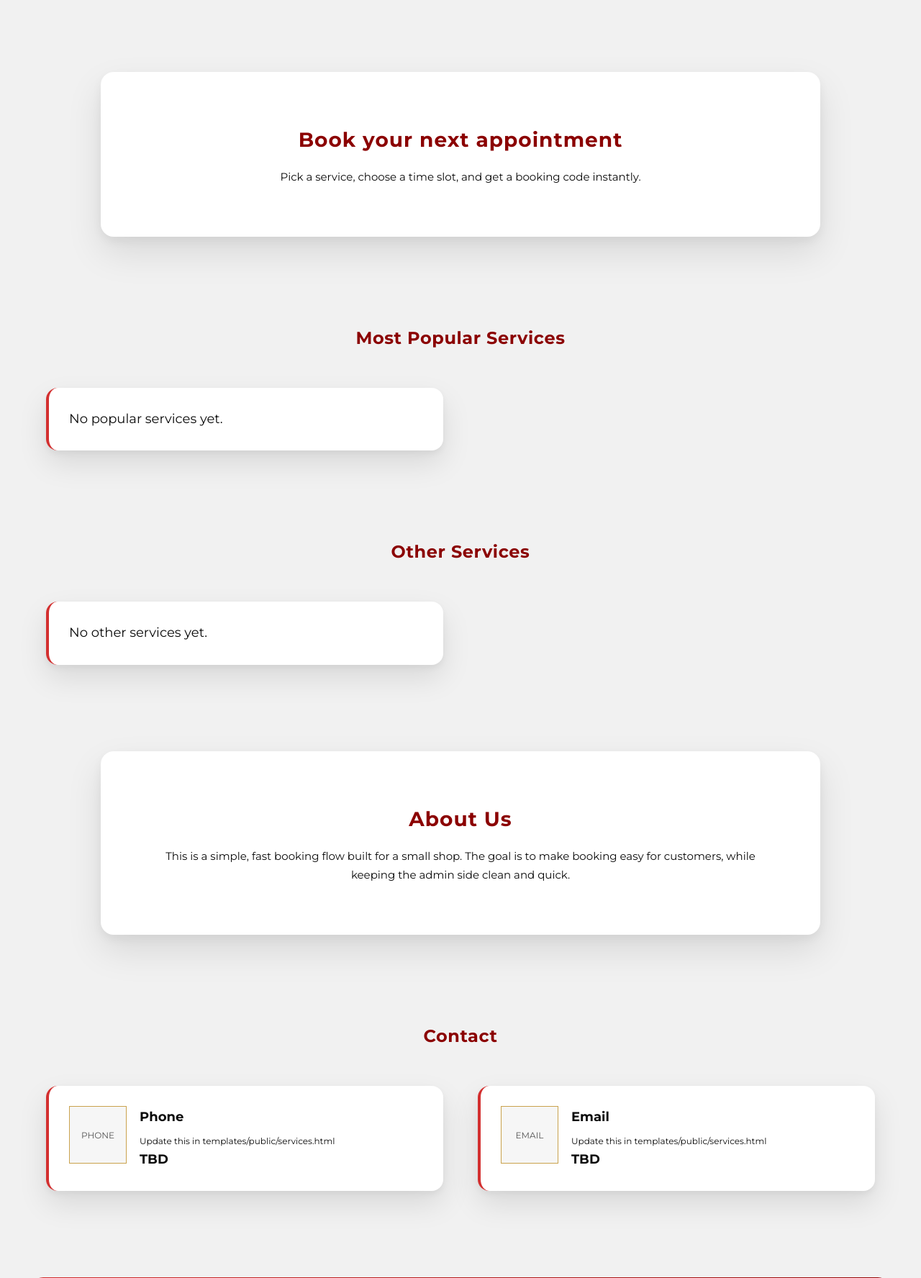
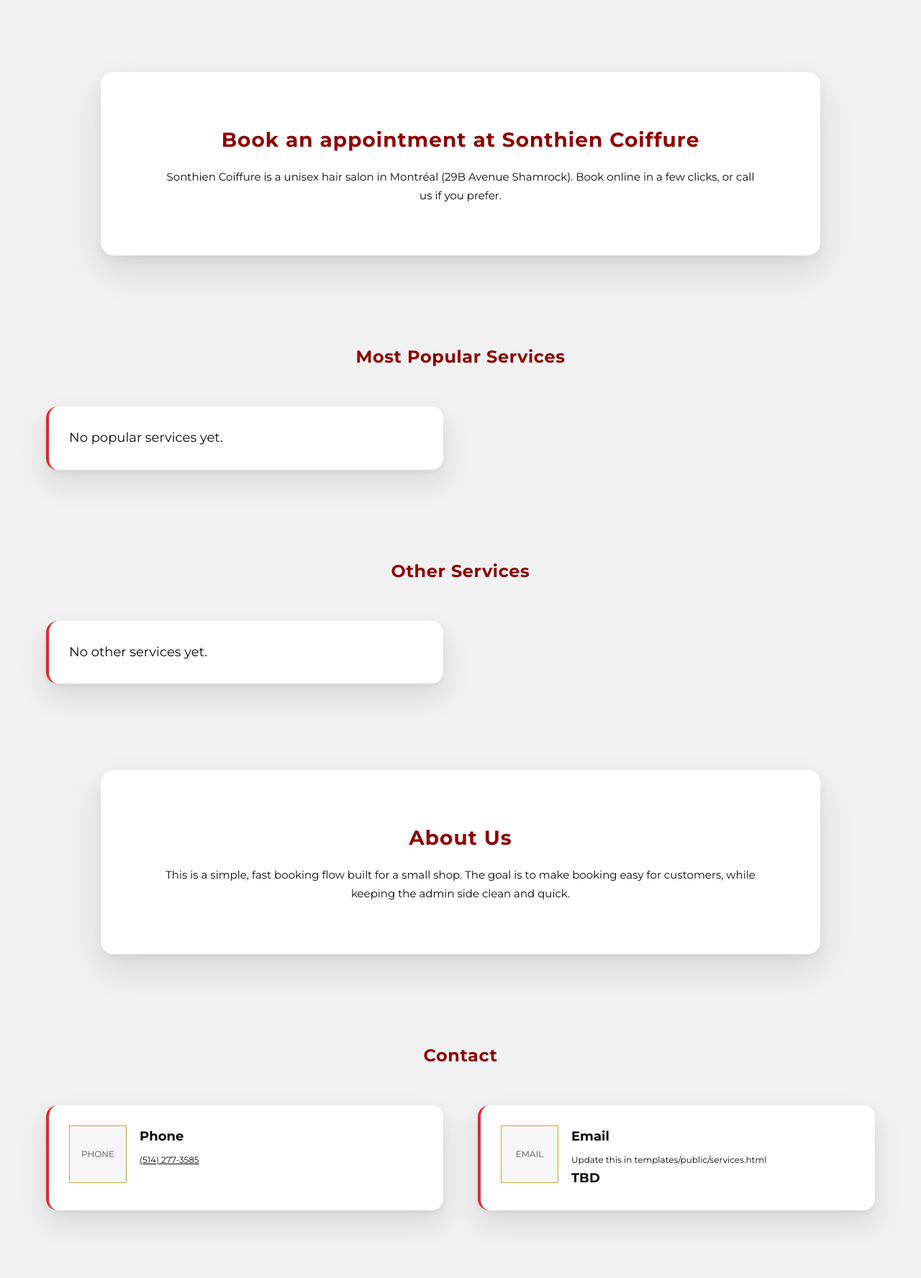
Before and after one commit to RealTimGFM/ScheduleBooker, a Flask app: page /services in a window 1280 px wide. Shown: the part 90-1866 px from the top of the page at 72% size. Run offline with Flask 3, Linux system fonts and the light colour scheme; data that the repository does not hold is empty.

Commit message:
info update

```diff
--- a/schedulebooker/templates/base.html
+++ b/schedulebooker/templates/base.html
@@ -95,21 +95,31 @@
   <footer class="footer" id="footer">
     <div class="footer-container">
       <div>
-        <h4>ScheduleBooker</h4>
-        <p class="footer-copy">Simple booking flow for a small shop.</p>
+        <h4>Sonthien Coiffure</h4>
+        <p class="footer-copy">Unisex hair salon in Montréal.</p>
+        <p class="footer-copy">
+          <a href="tel:+15142773585">(514) 277-3585</a>
+        </p>
+        <p class="footer-copy">29B Avenue Shamrock, Montréal, QC H2S 1A3</p>
       </div>
+
       <div>
         <h4>Links</h4>
         <p class="footer-copy"><a href="{{ url_for('public.services') }}">Services</a></p>
-        <p class="footer-copy"><a href="{{ url_for('public.find_booking_page') }}">Find booking</a></p>
+        <p class="footer-copy"><a href="/about">About</a></p>
+        <p class="footer-copy"><a href="/contact">Contact</a></p>
+        <p class="footer-copy"><a href="{{ url_for('public.find_booking_page') }}">Find / Cancel booking</a></p>
       </div>
+
       <div>
         <h4>Hours</h4>
         <p class="footer-copy">Tuesday–Sunday: 11:00–19:00</p>
         <p class="footer-copy">Closed Monday</p>
+        <p class="footer-copy" style="opacity:.9">Hours may vary—call to confirm.</p>
       </div>
     </div>
   </footer>
+
 
   <script>
     // Theme toggle (persists in localStorage) - icon only
--- a/schedulebooker/templates/public/services.html
+++ b/schedulebooker/templates/public/services.html
@@ -1,5 +1,5 @@
 {% extends "base.html" %}
-{% block title %}Services · ScheduleBooker{% endblock %}
+{% block title %}Services · Sonthien Coiffure{% endblock %}
 
 {% macro price_text(s) -%}
 {%- if s.price_label -%}
@@ -11,10 +11,12 @@
 
 {% block content %}
 <section class="container" id="top">
-    <h1 class="title">Book your next appointment</h1>
+  <h1 class="title">Book an appointment at Sonthien Coiffure</h1>
   <p class="intro-text">
-      Pick a service, choose a time slot, and get a booking code instantly.
+    Sonthien Coiffure is a unisex hair salon in Montréal (29B Avenue Shamrock).
+    Book online in a few clicks, or call us if you prefer.
   </p>
+
 </section>
 
 <section class="card-grid section" id="services">
@@ -90,8 +92,9 @@
         <div class="avatar">PHONE</div>
         <div>
           <h4>Phone</h4>
-            <p class="small">Update this in <code>templates/public/services.html</code></p>
-            <p><strong>TBD</strong></p>
+          <p class="small">
+            <a href="tel:+15142773585">(514) 277-3585</a>
+          </p>
         </div>
       </div>
     </div>
```
Also changed, not shown: schedulebooker/templates/public/about.html (+24 -2 lines), schedulebooker/templates/public/contact.html (+10 -3 lines). Lines whose indentation alone changed are shown as unchanged.
